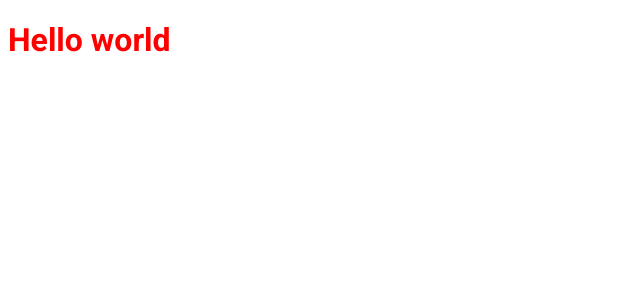
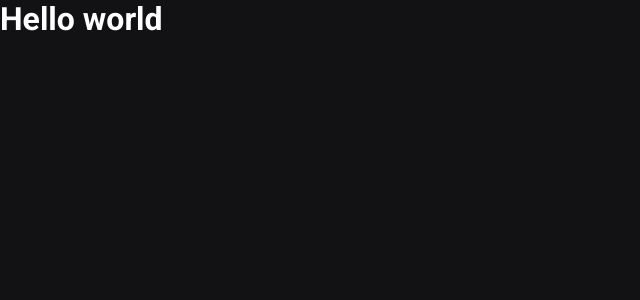
Before and after one commit to paulozy/ignews, a Next.js app: page / in a window 1280 px wide. Shown: the top 300 px of the page, without its empty margins (0-640 px from the left). Built offline with nearby package versions, Linux system fonts and the light colour scheme.

Commit message:
feat: add global styles

```diff
--- a/src/pages/_app.tsx
+++ b/src/pages/_app.tsx
@@ -1,4 +1,6 @@
 import { AppProps } from 'next/app'
+
+import '../styles/global.scss'
 
 function MyApp({ Component, pageProps }: AppProps) {
   return <Component {...pageProps} />
--- a/src/pages/index.tsx
+++ b/src/pages/index.tsx
@@ -1,6 +1,4 @@
 import Head from 'next/head'
-import styles from '../styles/home.module.scss'
-
 
 export default function Home() {
   return (
@@ -8,7 +6,7 @@
       <Head>
         <title>Inicio - ig.news</title>
       </Head>
-      <h1 className={styles.title}>Hello world</h1>
+      <h1>Hello world</h1>
     </>
   )
 }
--- /dev/null
+++ b/src/styles/global.scss
@@ -0,0 +1,51 @@
+:root {
+  --white: #fff;
+
+  --gray-100: #e1e1e6;
+  --gray-300: #a8a8b3;
+  --gray-800: #1f2729;
+  --gray-900: #121214;
+
+  --cyan-500: #61dafb;
+  --yellow-500: #eba417
+}
+
+* {
+  margin: 0;
+  padding: 0;
+  box-sizing: border-box;
+}
+
+body {
+  background: var(--gray-900);
+  color: var(--white);
+}
+
+body,
+input,
+textarea,
+button,
+select {
+  font: 400 1rem 'Roboto', sans-serif;
+}
+
+button {
+  cursor: pointer;
+}
+
+a {
+  color: inherit;
+  text-decoration: none;
+}
+
+@media (max-width: 1080px) {
+  html {
+    font-size: 93.75%;
+  }
+}
+
+@media (max-width: 720px) {
+  html {
+    font-size: 85.5%;
+  }
+}
--- a/src/styles/home.module.scss
+++ /dev/null
@@ -1,4 +0,0 @@
-.title {
-  color: red;
-  font-family: 'Roboto', sans-serif;
-}
```
